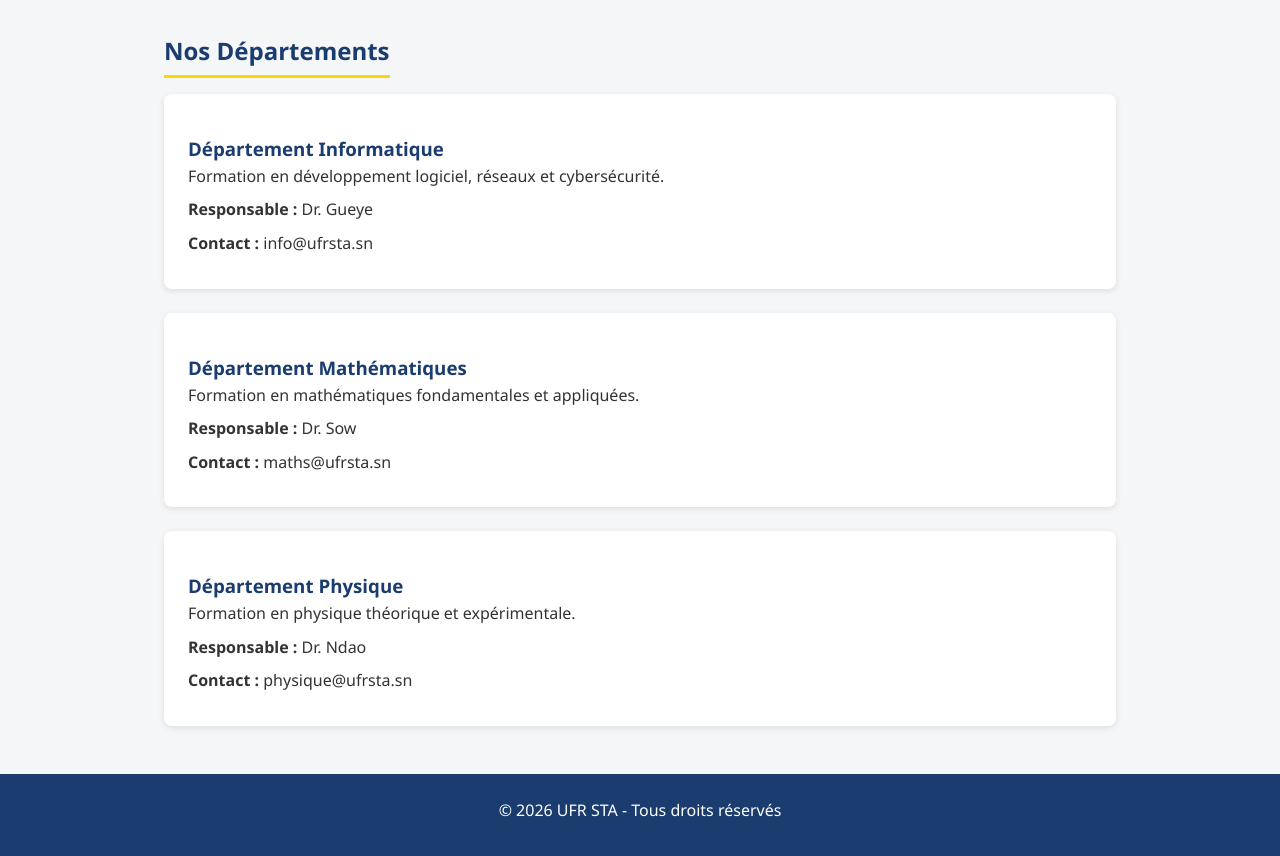
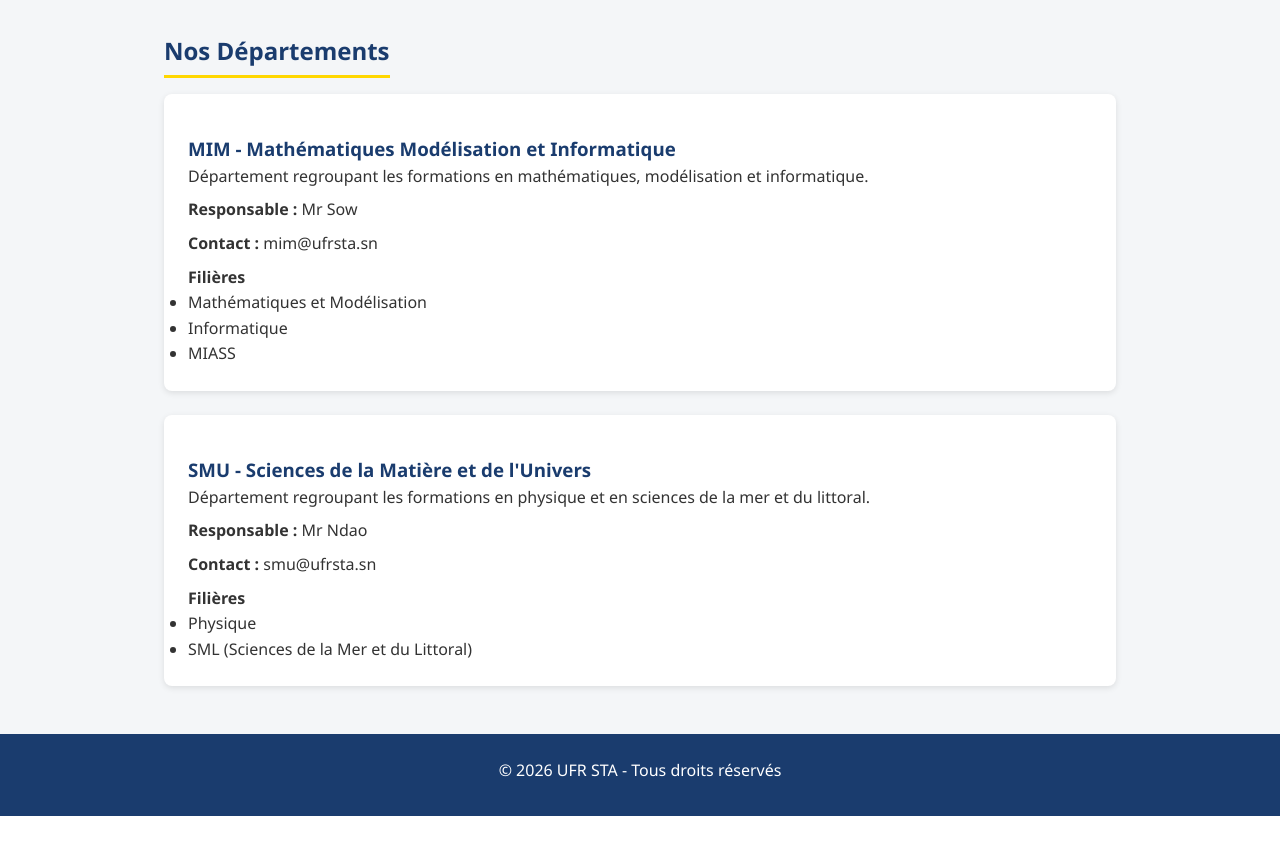
Before and after one commit to antagueye8/ufr-sta, a Flask app: page /departements in a window 1280 px wide. Shown: the part 112-968 px from the top of the page. After the commit the page ends 928 px from the top, so only its background shows below. Run offline with Flask 3, Linux system fonts and the light colour scheme.

Commit message:
Mise a jour departements avec vraie structure MIM et SMU

```diff
--- a/app.py
+++ b/app.py
@@ -90,27 +90,21 @@ def accueil():
 def departements():
     liste_departements = [
         {
-            "nom": "Département Informatique",
-            "description": "Formation en développement logiciel, réseaux et cybersécurité.",
-            "responsable": "Dr. Gueye",
-            "contact": "info@ufrsta.sn"
+            "nom": "MIM - Mathématiques Modélisation et Informatique",
+            "description": "Département regroupant les formations en mathématiques, modélisation et informatique.",
+            "responsable": "Mr Sow",
+            "contact": "mim@ufrsta.sn",
+            "filieres": ["Mathématiques et Modélisation", "Informatique", "MIASS"]
         },
         {
-            "nom": "Département Mathématiques",
-            "description": "Formation en mathématiques fondamentales et appliquées.",
-            "responsable": "Dr. Sow",
-            "contact": "maths@ufrsta.sn"
-        },
-        {
-            "nom": "Département Physique",
-            "description": "Formation en physique théorique et expérimentale.",
-            "responsable": "Dr. Ndao",
-            "contact": "physique@ufrsta.sn"
+            "nom": "SMU - Sciences de la Matière et de l'Univers",
+            "description": "Département regroupant les formations en physique et en sciences de la mer et du littoral.",
+            "responsable": "Mr Ndao",
+            "contact": "smu@ufrsta.sn",
+            "filieres": ["Physique", "SML (Sciences de la Mer et du Littoral)"]
         }
     ]
     return render_template('departements.html', departements=liste_departements)
-
-
 @app.route('/formations')
 def formations():
     liste_formations = [
--- a/templates/departements.html
+++ b/templates/departements.html
@@ -11,6 +11,13 @@
         <p>{{ dept.description }}</p>
         <p><strong>Responsable :</strong> {{ dept.responsable }}</p>
         <p><strong>Contact :</strong> {{ dept.contact }}</p>
+
+        <h4>Filières</h4>
+        <ul>
+            {% for filiere in dept.filieres %}
+                <li>{{ filiere }}</li>
+            {% endfor %}
+        </ul>
     </div>
 {% endfor %}
 
```
Also changed, not shown: 1 other file.
